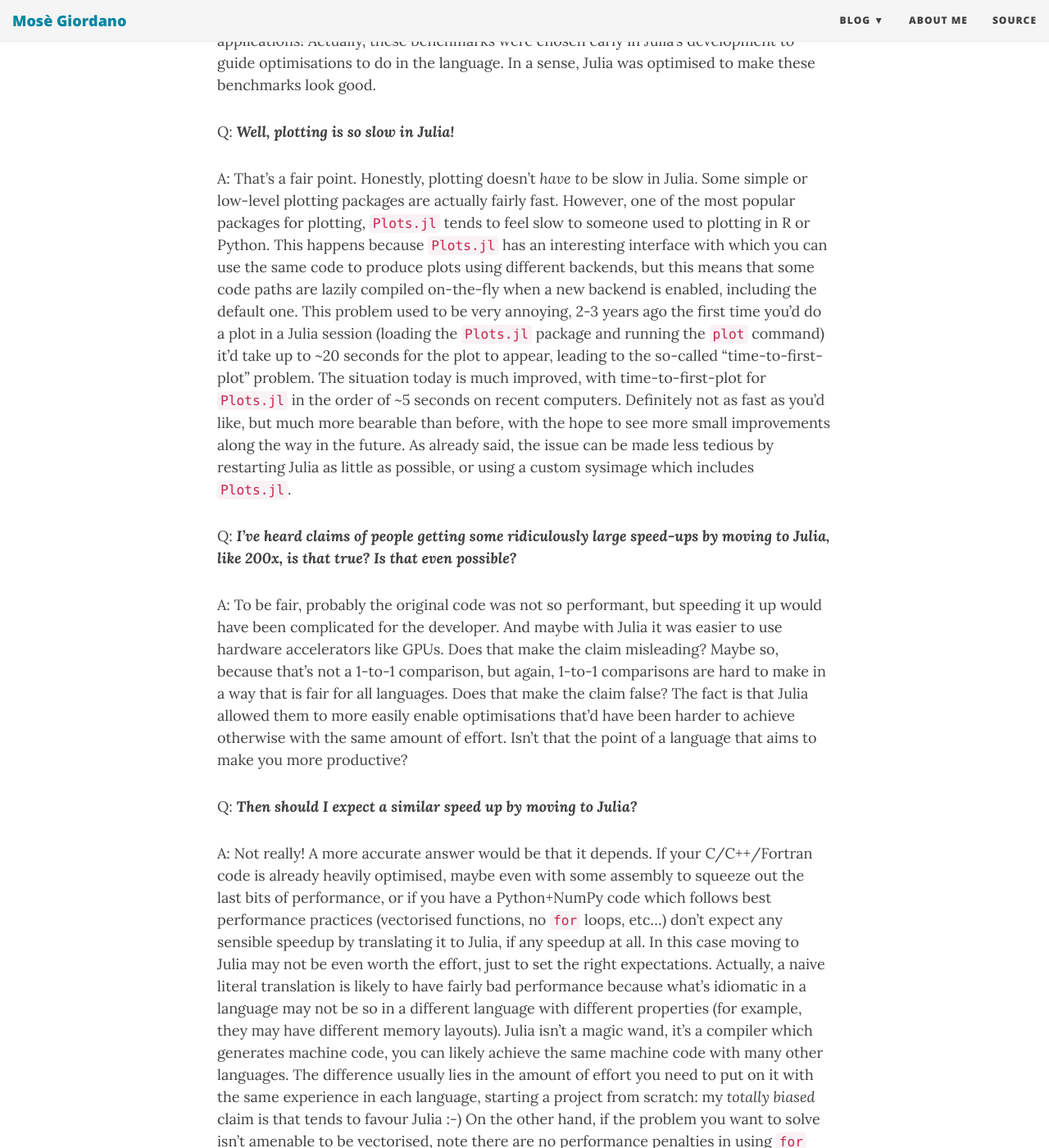
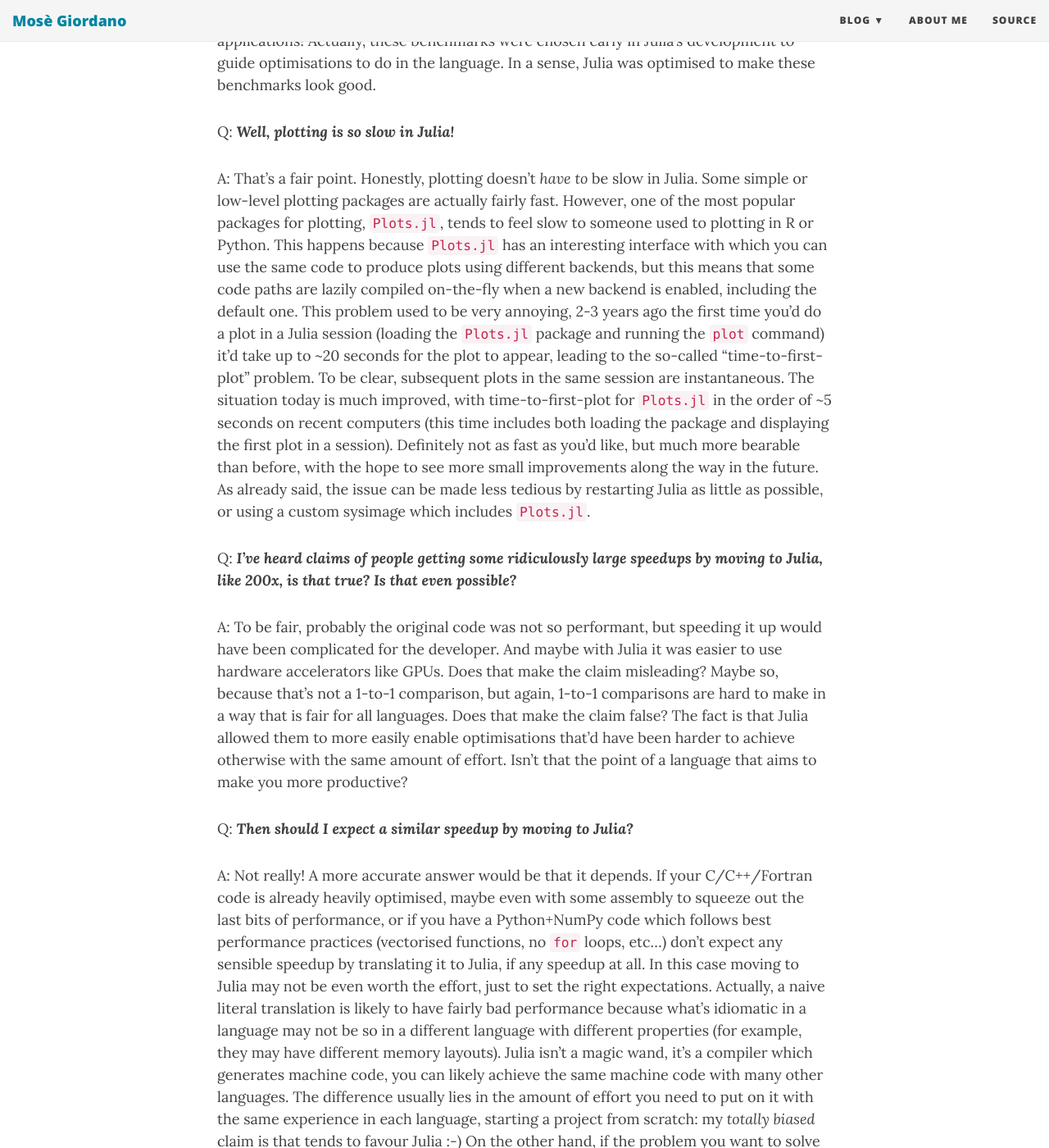
Before and after one commit to giordano/giordano.github.io, a Jekyll site: the page built from _posts/2021-10-14-mythbusting-julia.md, in a window 1280 px wide and 1400 px high, scrolled down 2207 px. Shown: the whole window at 82% size. Built offline with Jekyll 4.4.1, drawn with Linux system fonts in a browser that asks for light colours; nearby versions of some CDN libraries; comment, search, counter and statistics services are not loaded; some of the changed text lies outside the part shown.

Commit message:
Some tweakings

```diff
--- a/_posts/2021-10-14-mythbusting-julia.md
+++ b/_posts/2021-10-14-mythbusting-julia.md
@@ -52,8 +52,7 @@ restart Julia less frequently, or decrease the JIT cost:
   tool lets you seamlessly hot-reload the code and not restart Julia all the time.  Thanks
   to Julia's introspection and reflection capabilities, this works granularly and recompiles
   only the needed methods.  Note that when you do restart Julia, the package you edited will
-  be entirely recompiled anyways.  One more reason to avoid restarting Julia multiple times
-  :-)
+  be entirely recompiled anyways.  One more reason to avoid restarting Julia multiple times!
 * If you're an Emacs user, the need to restart a program as little as possible may sound
   familiar.  In that case a solution is to start an Emacs server and connect new clients to
   it.  It isn't a surprise there is a similar tool also for Julia:
@@ -91,20 +90,22 @@ Q: _**Well, plotting is so slow in Julia!**_
 
 A: That's a fair point.  Honestly, plotting doesn't _have to_ be slow in Julia.  Some simple
 or low-level plotting packages are actually fairly fast.  However, one of the most popular
-packages for plotting, `Plots.jl` tends to feel slow to someone used to plotting in R or
+packages for plotting, `Plots.jl`, tends to feel slow to someone used to plotting in R or
 Python.  This happens because `Plots.jl` has an interesting interface with which you can use
 the same code to produce plots using different backends, but this means that some code paths
 are lazily compiled on-the-fly when a new backend is enabled, including the default one.
 This problem used to be very annoying, 2-3 years ago the first time you'd do a plot in a
 Julia session (loading the `Plots.jl` package and running the `plot` command) it'd take up
 to ~20 seconds for the plot to appear, leading to the so-called "time-to-first-plot"
-problem.  The situation today is much improved, with time-to-first-plot for `Plots.jl` in
-the order of ~5 seconds on recent computers.  Definitely not as fast as you'd like, but much
-more bearable than before, with the hope to see more small improvements along the way in the
-future.  As already said, the issue can be made less tedious by restarting Julia as little
-as possible, or using a custom sysimage which includes `Plots.jl`.
+problem.  To be clear, subsequent plots in the same session are instantaneous.  The
+situation today is much improved, with time-to-first-plot for `Plots.jl` in the order of ~5
+seconds on recent computers (this time includes both loading the package and displaying the
+first plot in a session).  Definitely not as fast as you'd like, but much more bearable than
+before, with the hope to see more small improvements along the way in the future.  As
+already said, the issue can be made less tedious by restarting Julia as little as possible,
+or using a custom sysimage which includes `Plots.jl`.
 
-Q: _**I've heard claims of people getting some ridiculously large speed-ups by moving to
+Q: _**I've heard claims of people getting some ridiculously large speedups by moving to
 Julia, like 200x, is that true? Is that even possible?**_
 
 A: To be fair, probably the original code was not so performant, but speeding it up would
@@ -115,7 +116,7 @@ for all languages.  Does that make the claim false?  The fact is that Julia allo
 more easily enable optimisations that'd have been harder to achieve otherwise with the same
 amount of effort.  Isn't that the point of a language that aims to make you more productive?
 
-Q: _**Then should I expect a similar speed up by moving to Julia?**_
+Q: _**Then should I expect a similar speedup by moving to Julia?**_
 
 A: Not really!  A more accurate answer would be that it depends.  If your C/C++/Fortran code
 is already heavily optimised, maybe even with some assembly to squeeze out the last bits of
```
Also changed, not shown: other parts of _posts/2021-10-14-mythbusting-julia.md (+5 -5 lines).
